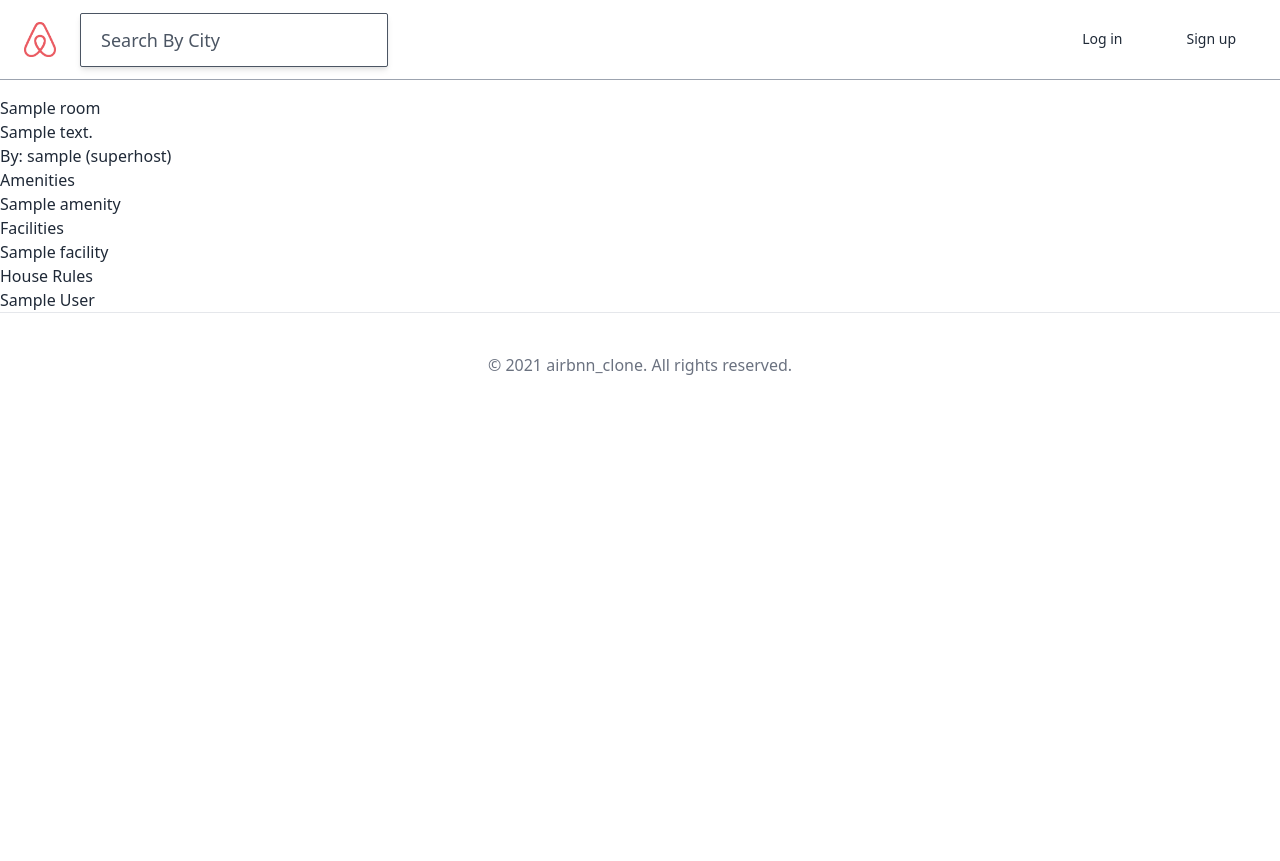
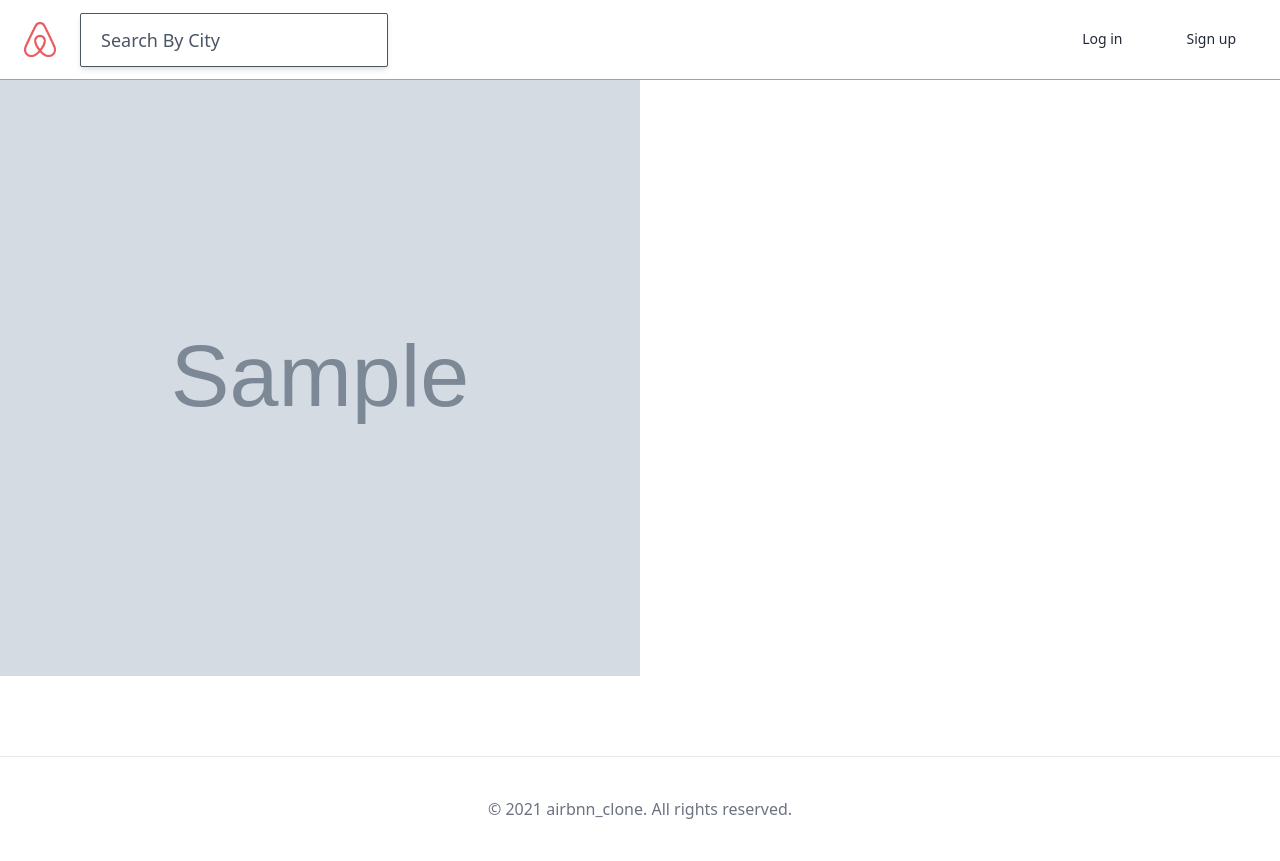
Before and after one commit to dnova13/airbnb-clone, a Django app: page /rooms/1 in a window 1280 px wide. Before the commit the page ends 375 px from the top, so only its background shows below. Run offline with Django 3.2, Linux system fonts and the light colour scheme; tables that the repository leaves empty hold one stand-in row (values such as "Sample post"); grey boxes marked "Sample" are stand-in pictures; style sheets or scripts are compiled from the project's sources; some libraries are stand-ins or nearby versions.

Commit message:
22.0 Photo Grid at room_detail

```diff
--- a/rooms/models.py
+++ b/rooms/models.py
@@ -125,3 +125,7 @@ class Room(core_models.TimeStampedModel):
         (photo,) = self.photos.all()[:1]
 
         return photo.file.url
+
+    def get_next_four_photos(self):
+        photos = self.photos.all()[1:5]
+        return photos
--- a/templates/rooms/room_detail.html
+++ b/templates/rooms/room_detail.html
@@ -6,33 +6,14 @@
 {% endblock page_title %}
 
 {% block content %}
-<div>
-    <h1>{{room.name}}</h1>
-    <h3>{{room.description}}</h3>
-</div>
-<div>
-    <h2>By: <a href="{{room.host.get_absolute_url}}">{{room.host.username}}</a>
-    {% if room.host.superhost %}
-        (superhost)
-    {% endif %}
-    </h2>
-    <h3>Amenities</h3>
-    <ul>
-    {% for a in room.amenities.all  %}
-        <li>{{a}}</li>
-    {% endfor %}
-    </ul>
-    <h3>Facilities</h3>
-    <ul>
-    {% for a in room.facilities.all  %}
-        <li>{{a}}</li>
-    {% endfor %}
-    </ul>
-    <h3>House Rules</h3>
-    <ul>
-    {% for a in room.house_rules.all  %}
-        <li>{{a}}</li>
-    {% endfor %}
-    </ul>
-</div>
+
+    <div class="-mt-5 container max-w-full h-75vh flex mb-20">
+        <div class="h-full w-1/2 bg-center bg-full" style="background-image:url({{room.first_photo}})"></div>
+        <div class="h-full w-1/2 flex flex-wrap">
+            {% for photo in room.get_next_four_photos %}
+                <div style="background-image:url({{photo.file.url}})" class="w-1/2 h-auto bg-full bg-center border-gray-700 border"></div>
+            {% endfor %}
+        </div>
+    </div>
+
 {% endblock %}
--- a/users/views.py
+++ b/users/views.py
@@ -362,8 +362,8 @@ class UpdateProfileView(mixins.LoggedInOnlyView, SuccessMessageMixin, UpdateView
 
 
 class UpdatePasswordView(
+    mixins.LoggedInOnlyView,
     mixins.EmailLoginOnlyView,
-    mixins.LoggedInOnlyView,
     SuccessMessageMixin,
     PasswordChangeView,
 ):
```
